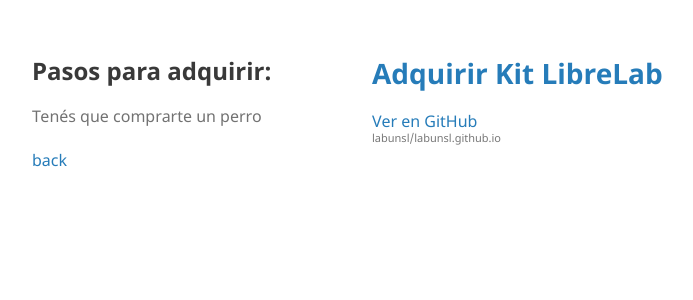
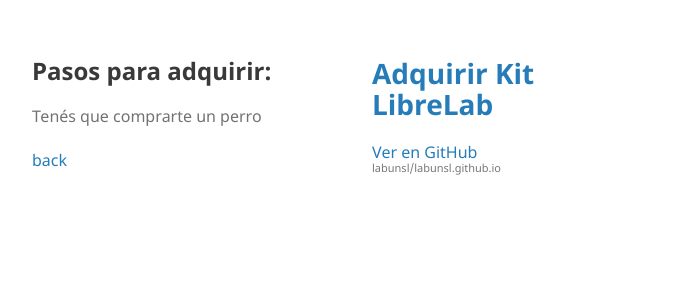
Before and after one commit to labunsl/labunsl.github.io, a Jekyll site: the page built from Adquirir.md, in a window 1280 px wide. Shown: the top 300 px of the page, without its empty margins (188-881 px from the left). Built offline with Jekyll 4.4.1, drawn with Linux system fonts in a browser that asks for light colours.

Commit message:
Update jekyll-theme-minimal.scss

```diff
--- a/_sass/jekyll-theme-minimal.scss
+++ b/_sass/jekyll-theme-minimal.scss
@@ -119,7 +119,7 @@
 }
 
 header {
-  width:600px;
+  width:270px;
   float:left;
   position:fixed;
   -webkit-font-smoothing:subpixel-antialiased;
```
